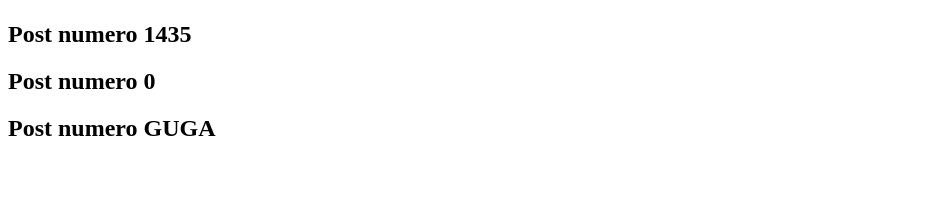
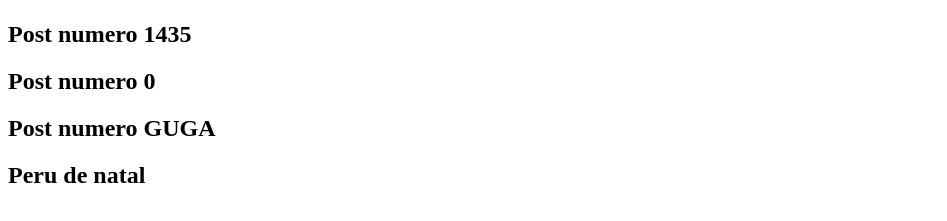
Before and after one commit to jairocavalcanti/AulaGit_2, a plain HTML site: page SOCIEDADE.html in a window 1280 px wide. Shown: the part 59-280 px from the top of the page, without its empty margins (0-947 px from the left). Drawn offline with Linux system fonts and the light colour scheme.

Commit message:
hello world!

```diff
--- a/SOCIEDADE.html
+++ b/SOCIEDADE.html
@@ -10,5 +10,6 @@
     <h2>Post numero 1435</h2>
     <h2>Post numero 0</h2>
     <h2>Post numero GUGA</h2>
+    <h2>Peru de natal</h2>
 </body>
 </html>
```
